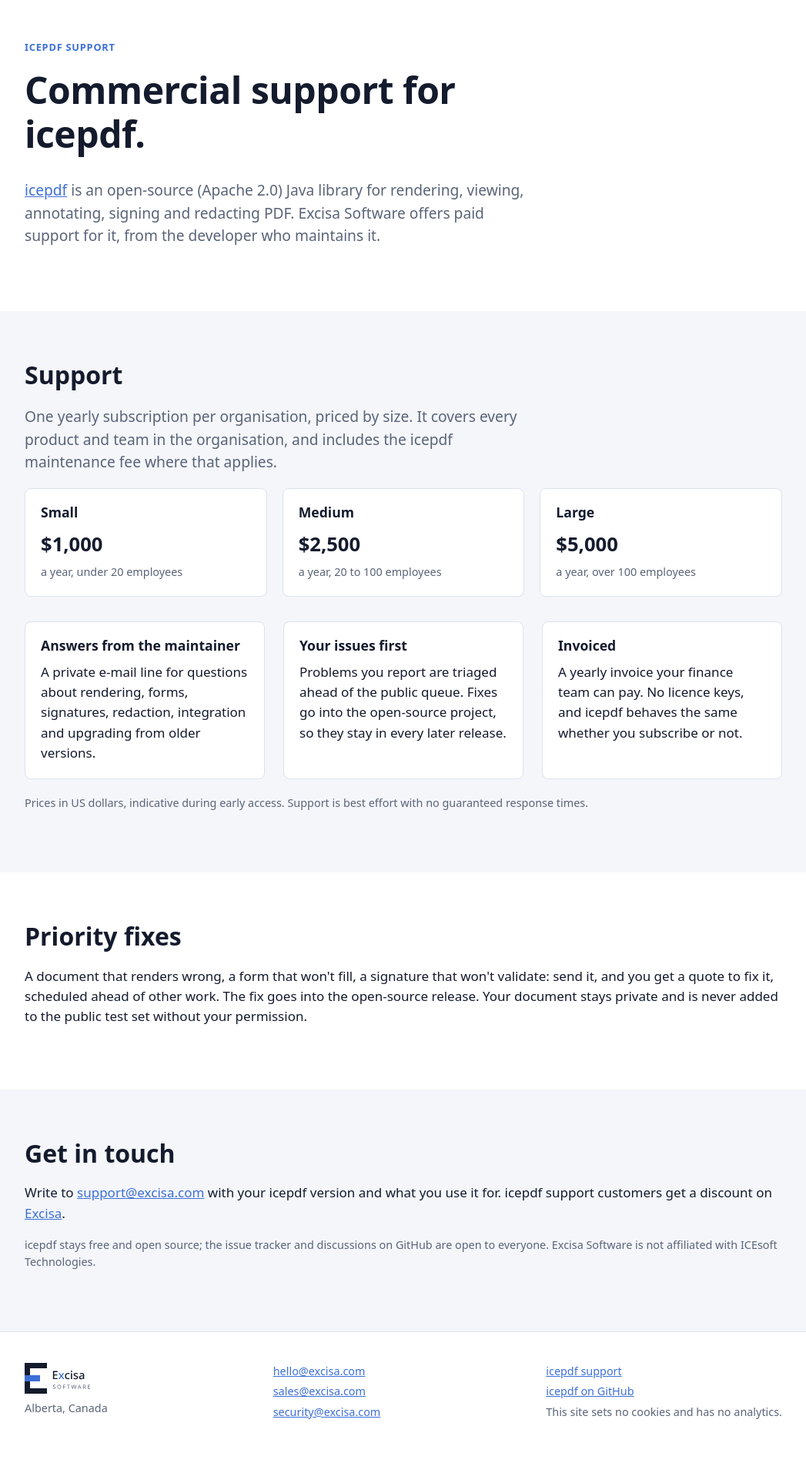
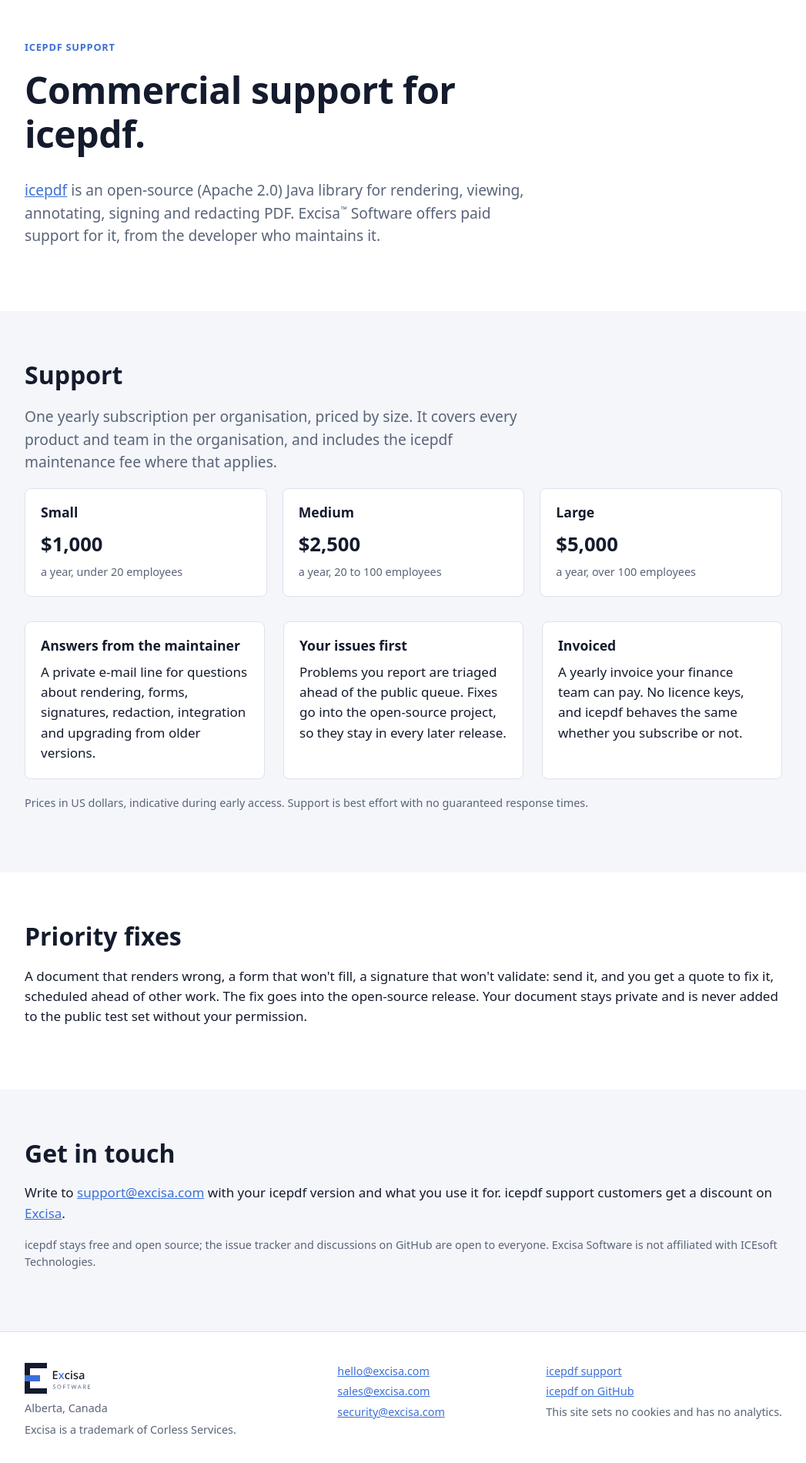
Before and after one commit to excisa/excisa.github.io, a plain HTML site: page icepdf-support.html in a window 1280 px wide. Shown: the part 82-1982 px from the top of the page at 77% size, without its empty margins (116-1163 px from the left). Drawn offline with Linux system fonts and the light colour scheme.

Commit message:
Excisa™ at the first mention on each page; footer: a trademark of Corless Services
Co-Authored-By: Claude Opus 5.5 <noreply@anthropic.com>

```diff
--- a/icepdf-support.html
+++ b/icepdf-support.html
@@ -36,7 +36,7 @@
     <span class="tag">icepdf support</span>
     <h1>Commercial support for icepdf.</h1>
     <p class="lead"><a href="https://github.com/pcorless/icepdf">icepdf</a> is an open-source (Apache 2.0) Java library for
-      rendering, viewing, annotating, signing and redacting PDF. Excisa Software offers paid support for it, from the
+      rendering, viewing, annotating, signing and redacting PDF. Excisa<span class="tm">™</span> Software offers paid support for it, from the
       developer who maintains it.</p>
   </div>
 </section>
@@ -114,6 +114,7 @@
         <img src="/img/excisa-software-light.svg" alt="Excisa Software">
       </picture>
       <p>Alberta, Canada</p>
+      <p class="small">Excisa is a trademark of Corless Services.</p>
     </div>
     <ul>
       <li><a href="mailto:hello@excisa.com">hello@excisa.com</a></li>
--- a/site.css
+++ b/site.css
@@ -162,3 +162,6 @@ ol.thumbs p { color: var(--muted); font-size: .95rem; margin: 0; }
     scrollbar-width: none; padding-bottom: 2px; }
   .top nav::-webkit-scrollbar { display: none; }
 }
+
+.tm { font-size: .55em; vertical-align: super; line-height: 0; margin-left: .05em; }
+footer p { margin: 0 0 .4em; }
```
Also changed, not shown: index.html (+2 -1 lines).
